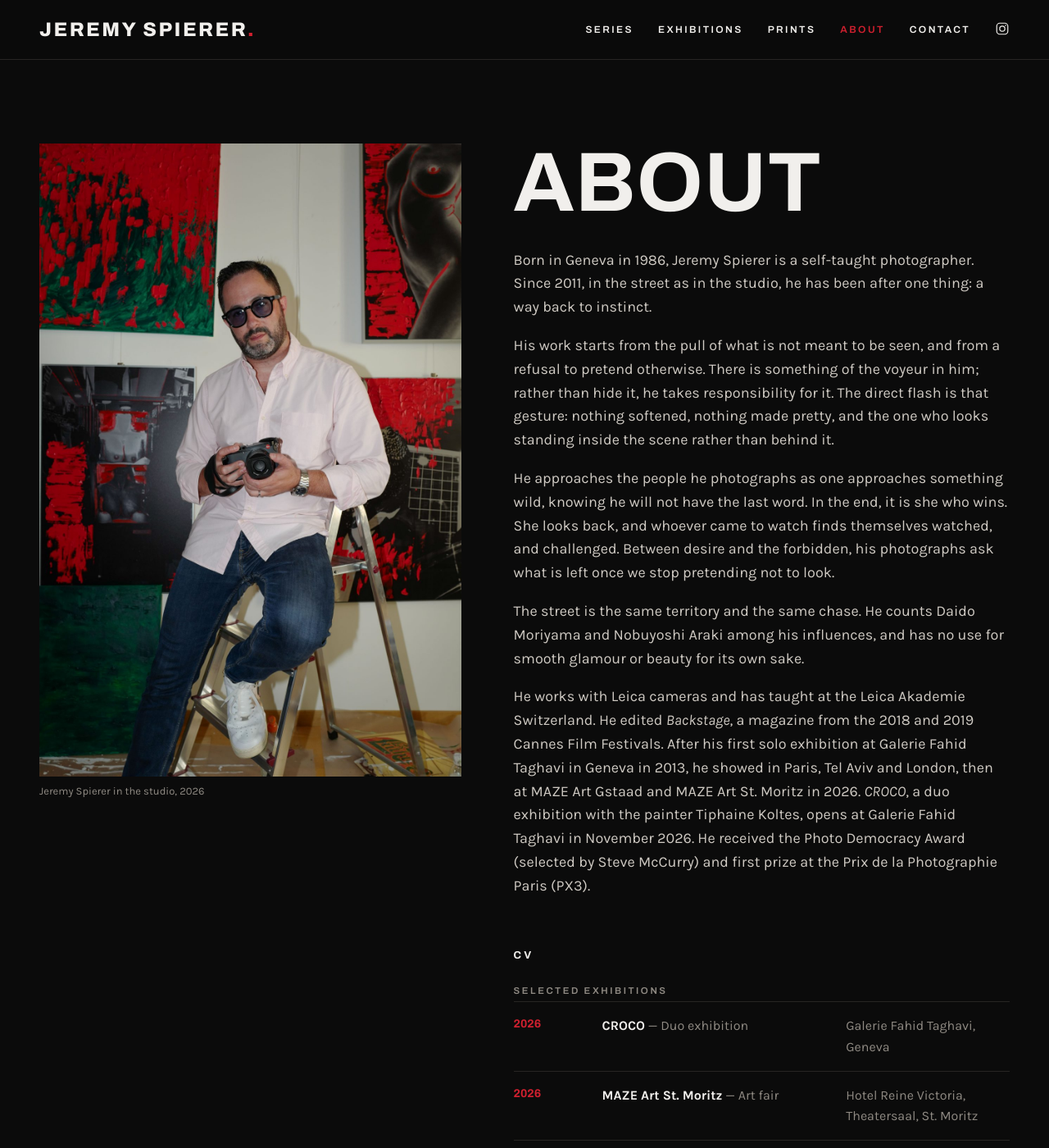
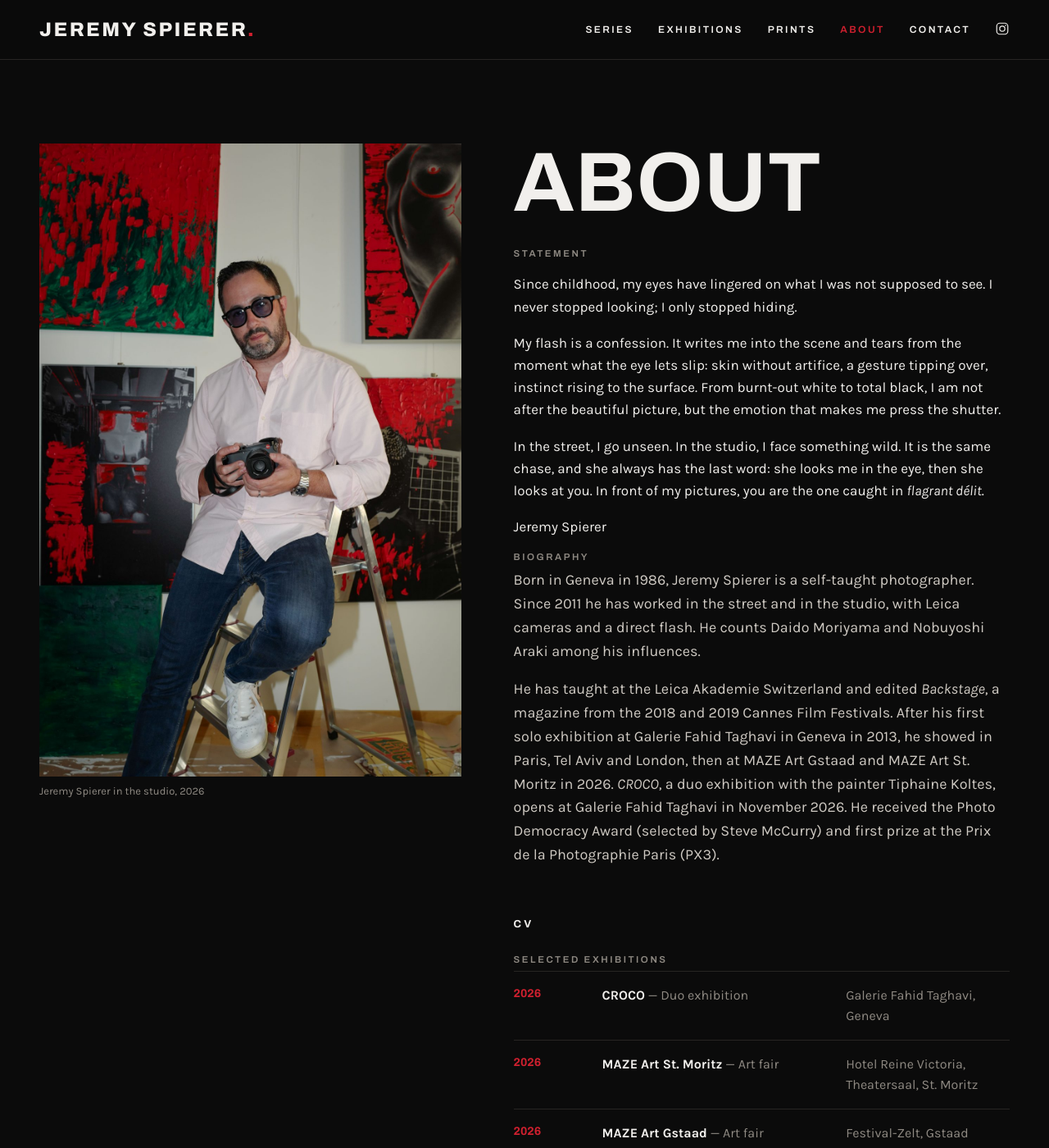
Before and after one commit to jeremie86-lab/jeremie86-lab.github.io, a Jekyll site: the page built from about.md, in a window 1280 px wide and 1400 px high. Shown: the whole window at 82% size. Built offline with Jekyll 4.4.1, drawn with Linux system fonts in a browser that asks for light colours.

Commit message:
Add artist statement to About and home

```diff
--- a/about.md
+++ b/about.md
@@ -12,19 +12,29 @@ portrait_caption: "Jeremy Spierer in the studio, 2026"
   </figure>
   <div class="about-text">
     <h1 class="display">About</h1>
-    <div class="prose" markdown="1">
+    <section class="artist-statement" aria-labelledby="h-statement">
+      <h2 id="h-statement" class="label">Statement</h2>
+      <div class="statement-body" markdown="1">
 
-Born in Geneva in 1986, Jeremy Spierer is a self-taught photographer. Since 2011, in the street as in the studio, he has been after one thing: a way back to instinct.
+Since childhood, my eyes have lingered on what I was not supposed to see. I never stopped looking; I only stopped hiding.
 
-His work starts from the pull of what is not meant to be seen, and from a refusal to pretend otherwise. There is something of the voyeur in him; rather than hide it, he takes responsibility for it. The direct flash is that gesture: nothing softened, nothing made pretty, and the one who looks standing inside the scene rather than behind it.
+My flash is a confession. It writes me into the scene and tears from the moment what the eye lets slip: skin without artifice, a gesture tipping over, instinct rising to the surface. From burnt-out white to total black, I am not after the beautiful picture, but the emotion that makes me press the shutter.
 
-He approaches the people he photographs as one approaches something wild, knowing he will not have the last word. In the end, it is she who wins. She looks back, and whoever came to watch finds themselves watched, and challenged. Between desire and the forbidden, his photographs ask what is left once we stop pretending not to look.
-
-The street is the same territory and the same chase. He counts Daido Moriyama and Nobuyoshi Araki among his influences, and has no use for smooth glamour or beauty for its own sake.
-
-He works with Leica cameras and has taught at the Leica Akademie Switzerland. He edited *Backstage*, a magazine from the 2018 and 2019 Cannes Film Festivals. After his first solo exhibition at Galerie Fahid Taghavi in Geneva in 2013, he showed in Paris, Tel Aviv and London, then at MAZE Art Gstaad and MAZE Art St. Moritz in 2026. *CROCO*, a duo exhibition with the painter Tiphaine Koltes, opens at Galerie Fahid Taghavi in November 2026. He received the Photo Democracy Award (selected by Steve McCurry) and first prize at the Prix de la Photographie Paris (PX3).
+In the street, I go unseen. In the studio, I face something wild. It is the same chase, and she always has the last word: she looks me in the eye, then she looks at you. In front of my pictures, you are the one caught in *flagrant délit*.
 
 </div>
+      <p class="statement-sign">Jeremy Spierer</p>
+    </section>
+    <section class="bio" aria-labelledby="h-bio">
+      <h2 id="h-bio" class="label">Biography</h2>
+      <div class="prose" markdown="1">
+
+Born in Geneva in 1986, Jeremy Spierer is a self-taught photographer. Since 2011 he has worked in the street and in the studio, with Leica cameras and a direct flash. He counts Daido Moriyama and Nobuyoshi Araki among his influences.
+
+He has taught at the Leica Akademie Switzerland and edited *Backstage*, a magazine from the 2018 and 2019 Cannes Film Festivals. After his first solo exhibition at Galerie Fahid Taghavi in Geneva in 2013, he showed in Paris, Tel Aviv and London, then at MAZE Art Gstaad and MAZE Art St. Moritz in 2026. *CROCO*, a duo exhibition with the painter Tiphaine Koltes, opens at Galerie Fahid Taghavi in November 2026. He received the Photo Democracy Award (selected by Steve McCurry) and first prize at the Prix de la Photographie Paris (PX3).
+
+</div>
+    </section>
     <section class="cv" aria-labelledby="h-cv">
       <h2 id="h-cv" class="h2">CV</h2>
       <h3 class="label">Selected exhibitions</h3>
--- a/index.html
+++ b/index.html
@@ -38,7 +38,7 @@ body_class: page-home
 <section class="statement wrap">
   <h2 class="display statement-t">{{ s.statement_title }}</h2>
   <p class="lead">{{ s.statement }}</p>
-  <a class="more" href="{{ '/about/' | relative_url }}">About Jeremy</a>
+  <a class="more" href="{{ '/about/' | relative_url }}">Read the statement</a>
 </section>
 
 <section class="offers wrap" aria-label="What I offer">
```
